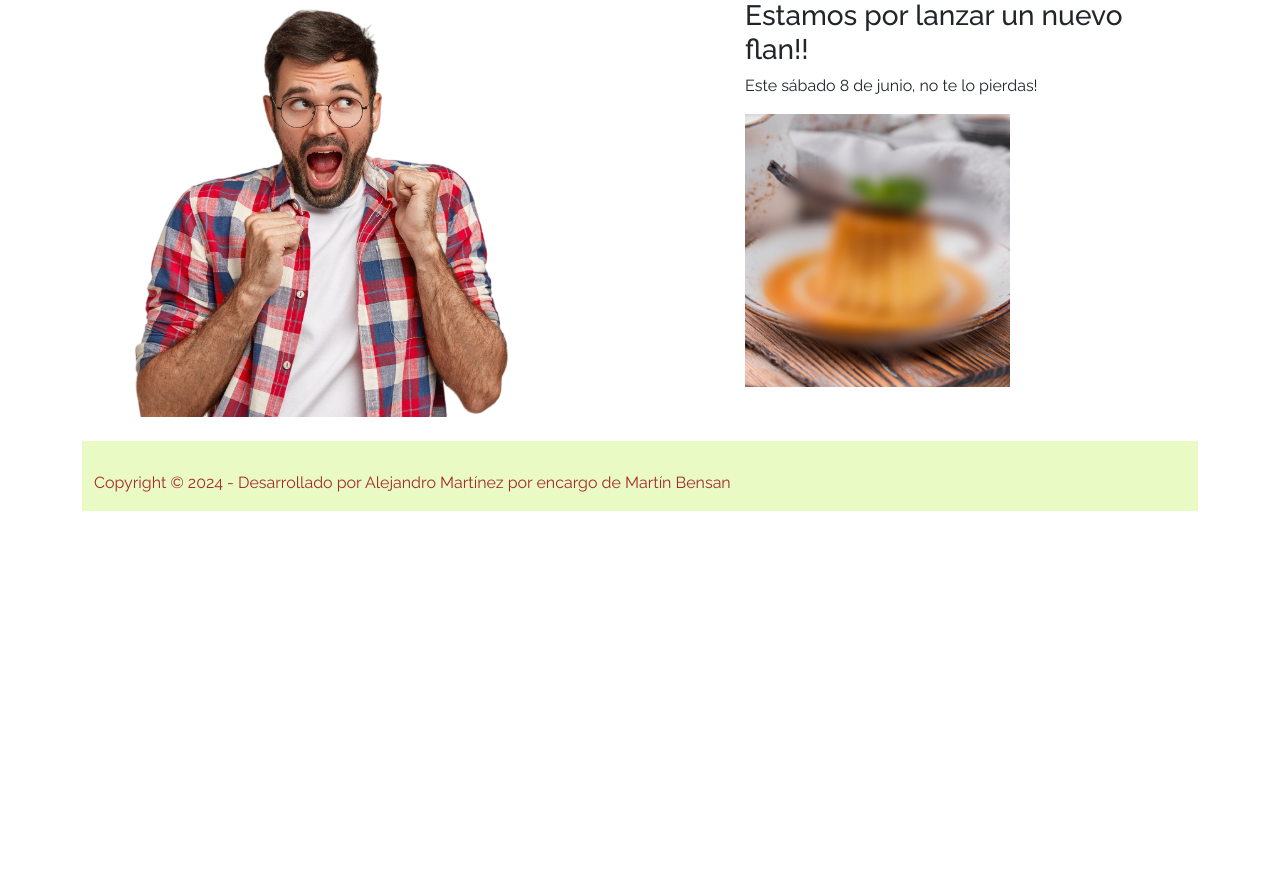
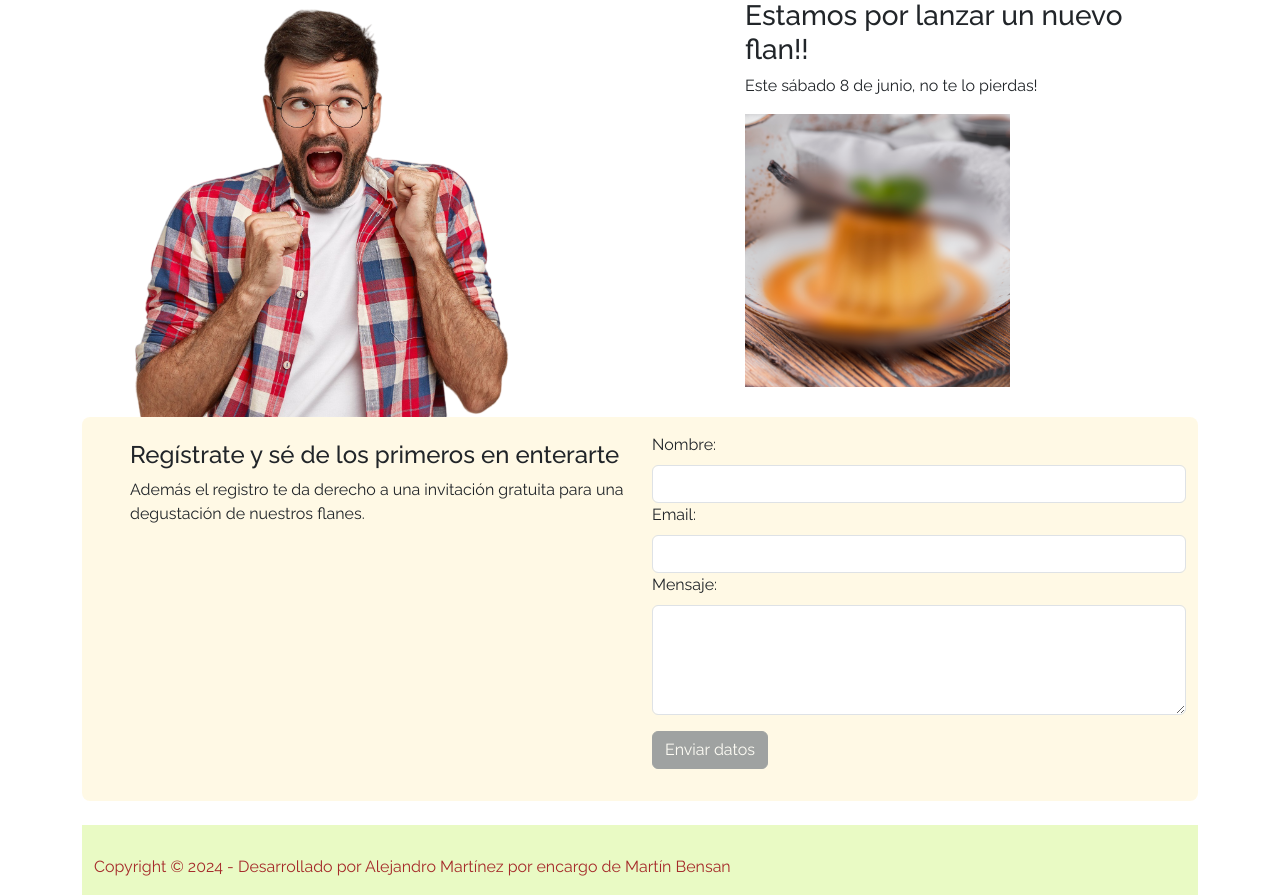
Before and after one commit to janusreal/onlyflans, a Django app: page /welcome/ in a window 1280 px wide. Shown: the part 275-1170 px from the top of the page. Before the commit the page ends 786 px from the top, so only its background shows below. Run offline with Django 5.2, Linux system fonts and the light colour scheme.

Commit message:
[update] se agrega un formulario

```diff
--- a/main/static/css/styles.css
+++ b/main/static/css/styles.css
@@ -34,7 +34,7 @@ body {
 }
 
 @keyframes emergente{
-  0% (left: 0; top: 0px);
-  50% (left: 0; top: 100px);
-  100% (left: 0; top: 200px);
+  0% {left: 0; top: 0px};
+  50% {left: 0; top: 100px};
+  100% {left: 0; top: 200px};
 }
--- a/main/templates/about.html
+++ b/main/templates/about.html
@@ -30,4 +30,5 @@
 
 
 
+
     {% endblock %}
--- a/main/templates/base.html
+++ b/main/templates/base.html
@@ -46,5 +46,6 @@
 
 
     <script src="https://cdn.jsdelivr.net/npm/bootstrap@5.3.3/dist/js/bootstrap.bundle.min.js" integrity="sha384-YvpcrYf0tY3lHB60NNkmXc5s9fDVZLESaAA55NDzOxhy9GkcIdslK1eN7N6jIeHz" crossorigin="anonymous"></script>
+
 </body>
 </html>
--- a/main/templates/index.html
+++ b/main/templates/index.html
@@ -4,7 +4,7 @@
     {% block contenido %}
 
     <div class="container">
-        <h3 class="text-center text-secondary mb-5">{{ titulo}}<br><span style="font-size: 0.95em">{{ epigrafe}}</span></h3>
+      <h3 class="text-center text-secondary my-4">{{ titulo}}<br><span style="font-size: 0.95em">{{ epigrafe}}</span></h3>
         <div class="row justify-content-between">
 
             {% for flan in flanes %}
--- a/main/templates/parts/formulario.html
+++ b/main/templates/parts/formulario.html
@@ -0,0 +1,18 @@
+<form action="#" method="post">
+    <div class="form-outline" data-mdb-input-init>
+        <label class="form-label" for="typeText">Nombre:</label>
+        <input type="text" id="typeText" name="nombre" class="form-control" />
+
+      </div>
+      <div class="form-outline" data-mdb-input-init>
+        <label class="form-label" for="typeEmail">Email:</label>
+        <input type="email" id="typeEmail" name="email" class="form-control" />
+
+      </div>
+      <div class="form-outline" data-mdb-input-init>
+        <label class="form-label" for="textAreaExample">Mensaje:</label>
+        <textarea class="form-control" id="textAreaExample" name="mensaje" rows="4"></textarea>
+
+      </div>
+      <button type="submit" class="btn btn-secondary my-3" disabled>Enviar datos</button>
+</form>
--- a/main/templates/welcome.html
+++ b/main/templates/welcome.html
@@ -21,6 +21,16 @@
 
             </div>
         </div>
+        <div class="row py-3 bg-warning bg-opacity-10 rounded-3">
+            <div class="col-6 ps-5 pt-2">
+                <h4>Regístrate y sé de los primeros en enterarte</h4>
+                <p>Además el registro te da derecho a una invitación gratuita para una degustación de nuestros flanes.</p>
+            </div>
+            <div class="col-6">
+                {% include 'parts/formulario.html' %}
+            </div>
+        </div>
+
 
 
 
```
